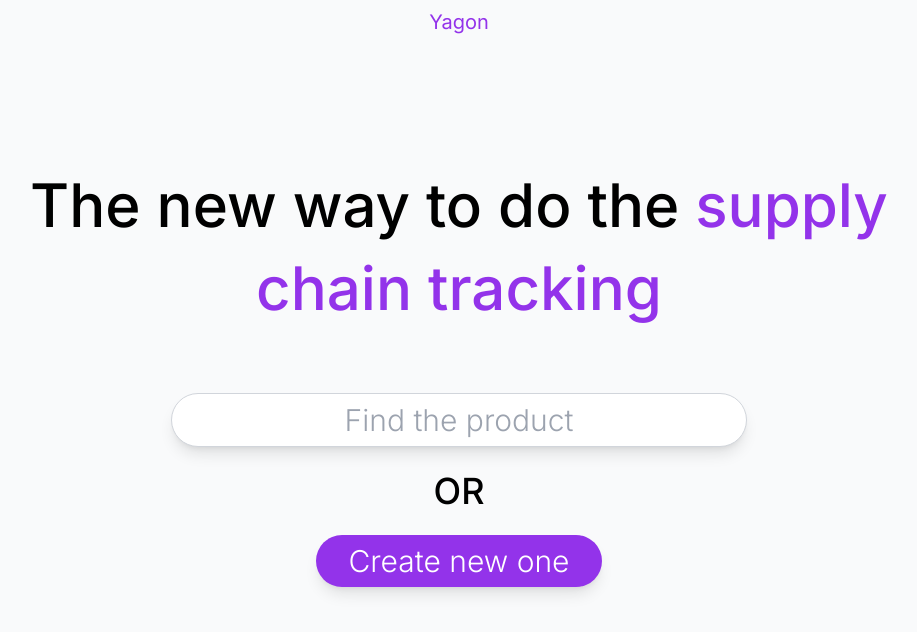
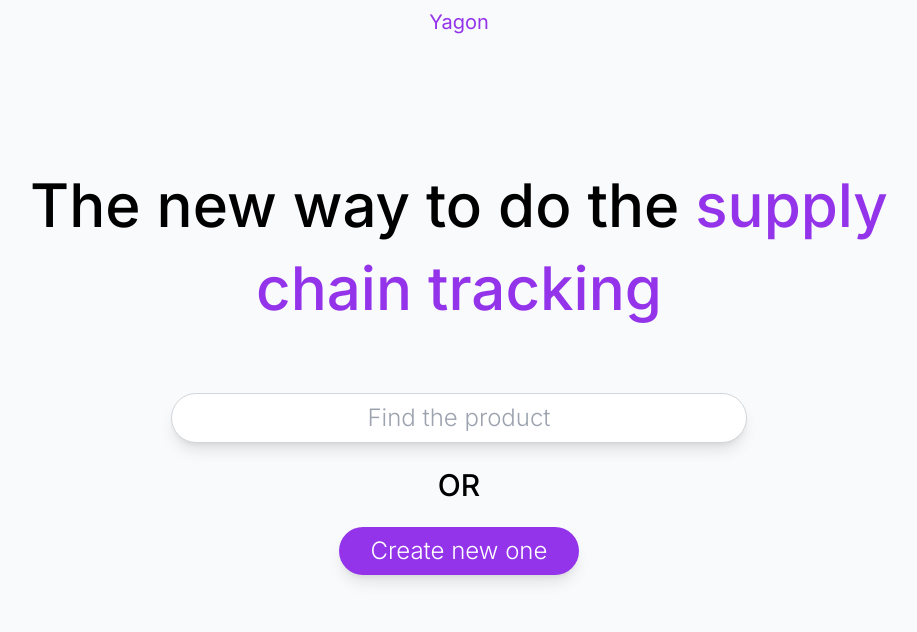
Before and after one commit to Kazimir42/Yagon, a Next.js app in the folder web_app/yagon/: page / in a window 1280 px wide. Shown: the top 632 px of the page, without its empty margins (181-1098 px from the left). Built offline with nearby package versions, Linux system fonts and the light colour scheme.

Commit message:
fix design

```diff
--- a/web_app/yagon/app/page.tsx
+++ b/web_app/yagon/app/page.tsx
@@ -12,10 +12,10 @@ export default function Home() {
             </div>
             <div className={'flex flex-col max-w-xl w-full items-center gap-6'}>
                 <input type="text" name="product_id" id="product_id"
-                       className="w-full text-3xl font-light rounded-full border border-gray-300 bg-white shadow-lg px-4 text-center py-2"
+                       className="w-full text-2xl font-light rounded-full border border-gray-300 bg-white shadow-lg px-4 text-center py-2"
                        placeholder="Find the product" />
-                <p className={'text-4xl font-medium'}>OR</p>
-                <Link href={''} className={" text-3xl font-light rounded-full bg-primary text-white shadow-lg px-8 text-center py-2 hover:bg-primary hover:bg-opacity-90 transition duration-200"}>
+                <p className={'text-3xl font-medium'}>OR</p>
+                <Link href={''} className={" text-2xl font-light rounded-full bg-primary text-white shadow-lg px-8 text-center py-2 hover:bg-primary hover:bg-opacity-90 transition duration-200"}>
                     Create new one
                 </Link>
             </div>
```
